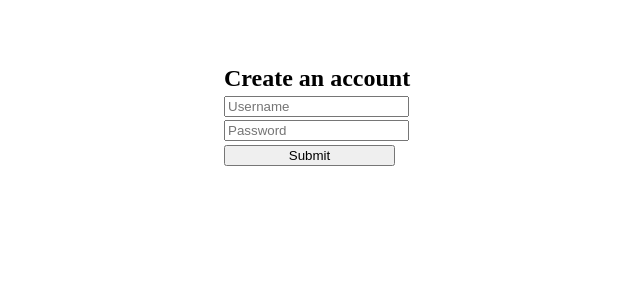
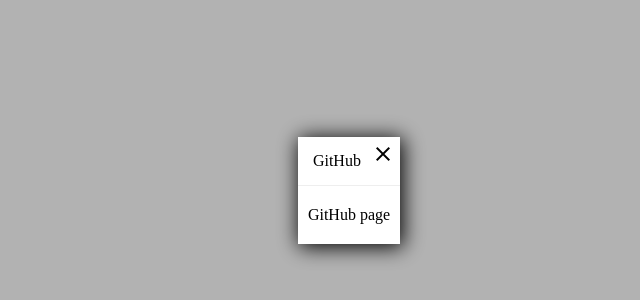
Before and after one commit to zorjfx/gymbook, a Vue app: page / in a window 1280 px wide. Shown: the part 210-510 px from the top of the page, without its empty margins (291-931 px from the left). Built offline with nearby package versions, Linux system fonts and the light colour scheme.

Commit message:
homework 35 unfinished

```diff
--- a/package.json
+++ b/package.json
@@ -11,6 +11,7 @@
     "axios": "^1.1.3",
     "core-js": "^3.8.3",
     "material-components-web": "^14.0.0",
+    "material-icons": "^1.13.1",
     "vue": "^3.2.13"
   },
   "devDependencies": {
--- a/src/App.vue
+++ b/src/App.vue
@@ -1,25 +1,24 @@
 <template>
-    <!-- <VueHeader></VueHeader> -->
     <!-- <CryptoPrice ticker="BTCUSDT"></CryptoPrice> -->
     <!-- <crypto-trade @deal-closed="(order) => closedDeal = order"></crypto-trade>
     <crypto-history :order="closedDeal"></crypto-history> -->
-    <login-form></login-form>
+    <!-- <login-form></login-form> -->
+    <!-- <register-form></register-form> -->
+    <login-modal></login-modal>
 </template>
 
 <script>
 /* eslint-disable */
-import VueHeader from './components/VueHeader.vue';
 import CryptoPrice from './components/CryptoPrice.vue';
 import CryptoTrade from './components/CryptoTrade.vue';
 import CryptoSelection from './components/CryptoSelection.vue';
 import CryptoHistory from './components/CryptoHistory.vue';
 import LoginForm from './components/LoginForm.vue';
-import { ref } from 'vue';
-
-// const closedDeal = ref(null);
+import RegisterForm from './components/RegisterForm.vue';
+import LoginModal from './components/LoginModal.vue';
 
 export default {
-    components: { VueHeader, CryptoPrice, CryptoTrade, CryptoSelection, CryptoHistory, LoginForm }
+    components: { CryptoPrice, CryptoTrade, CryptoSelection, CryptoHistory, LoginForm, RegisterForm, LoginModal }
 }
 
 
--- a/src/api/userAPI.js
+++ b/src/api/userAPI.js
@@ -1,5 +1,13 @@
 import axios from 'axios';
 
-export async function dataPost(username, password) {
-    await axios.post('https://reqres.in/api/login', { email: username, password });
+class APIClient {
+    dataPost() {
+
+    }
 }
+
+export class HTTPAPIClient extends APIClient {
+    async dataPost(email, username, password) {
+        await axios.post('https://reqres.in/api/login', { email, username, password })
+    }
+}
--- a/src/components/LoginForm.vue
+++ b/src/components/LoginForm.vue
@@ -1,11 +1,13 @@
 <template>
     <div id="parent">
         <div id="child">
-            <h2>Create an account</h2>
-            <input type="text" placeholder="Username" v-model="username">
-            <input type="text" placeholder="Password" v-model="password">
+            <h2>Log in</h2>
+            <login-input @user-enter="(accountDataUsername) => username = accountDataUsername" placeholder="Username">
+            </login-input>
+            <login-input @user-enter="(accountDataPassword) => password = accountDataPassword" placeholder="Password">
+            </login-input>
             <div id="errorDiv">{{ errorInfo }}</div>
-            <button @click="accountDataValidate()" id="submitButton">Submit</button>
+            <button @click="loginDataValidate()" id="submitButton">Submit</button>
         </div>
     </div>
 </template>
@@ -18,14 +20,17 @@
 
 <script setup>
 import { ref } from 'vue';
-import { dataPost } from '../api/userAPI.js'
+import { HTTPAPIClient } from '../api/userAPI.js';
+import LoginInput from './LoginInput.vue';
+// `     `
 
 const username = ref('');
 const password = ref('');
 const onlyLatinRegex = /^[A-Za-z]*$/;
 const errorInfo = ref('');
+const HTTPAPIClientLogin = new HTTPAPIClient();
 
-function accountDataValidate() {
+function loginDataValidate() {
     errorInfo.value = '';
     if (!username.value || username.value.length == 0) {
         errorInfo.value += 'Username cant be empty ';
@@ -36,7 +41,7 @@
     } else if (password.value && password.value.length <= 5) {
         errorInfo.value += 'Password is too short(min 5)';
     } else {
-        dataPost(username.value, password.value);
+        HTTPAPIClientLogin.dataPost(username.value, password.value);
     }
 }
 
--- /dev/null
+++ b/src/components/LoginInput.vue
@@ -0,0 +1,13 @@
+<template>
+    <input type="text" v-model="accountData" @input="$emit('userEnter', accountData)">
+</template>
+
+<script>
+export default {}
+</script>
+
+<script setup>
+import { ref } from 'vue';
+
+const accountData = ref(null);
+</script>
--- /dev/null
+++ b/src/components/LoginModal.vue
@@ -0,0 +1,98 @@
+<template>
+    <div class="modal-backdrop">
+        <div class="modal">
+            <header class="modal-header">
+                <slot name="header">
+                    GitHub
+                </slot>
+                <button type="button" class="btn-close" @click="close">
+                    <span class="material-icons-outlined">close</span>
+                </button>
+            </header>
+
+            <section class="modal-body">
+                <slot name="body">
+                    GitHub page
+                </slot>
+            </section>
+        </div>
+    </div>
+</template>
+
+<script>
+export default {
+
+}
+</script>
+
+<script setup>
+import 'material-icons/iconfont/material-icons.css';
+
+
+</script>
+
+<style scoped>
+.modal-backdrop {
+    position: fixed;
+    top: 0;
+    bottom: 0;
+    left: 0;
+    right: 0;
+    background-color: rgba(0, 0, 0, 0.3);
+    display: flex;
+    justify-content: center;
+    align-items: center;
+}
+
+.modal {
+    background: #FFFFFF;
+    box-shadow: 2px 2px 20px 1px;
+    overflow-x: auto;
+    display: flex;
+    flex-direction: column;
+}
+
+.modal-header,
+.modal-footer {
+    padding: 15px;
+    display: flex;
+}
+
+.modal-header {
+    position: relative;
+    border-bottom: 1px solid #eeeeee;
+    color: #000000;
+    justify-content: space-between;
+}
+
+.modal-footer {
+    border-top: 1px solid #eeeeee;
+    flex-direction: column;
+    justify-content: flex-end;
+}
+
+.modal-body {
+    position: relative;
+    padding: 20px 10px;
+}
+
+.btn-close {
+    position: absolute;
+    top: 0;
+    right: 0;
+    border: none;
+    font-size: 10px;
+    padding: 5px;
+    cursor: pointer;
+    font-weight: bold;
+    color: #000000;
+    background: transparent;
+}
+
+.btn-green {
+    color: white;
+    background: #000000;
+    border: 1px solid #000000;
+    border-radius: 2px;
+}
+</style>
--- /dev/null
+++ b/src/components/RegisterForm.vue
@@ -0,0 +1,94 @@
+<template>
+    <div id="parent">
+        <div id="child">
+            <h2>Create an account</h2>
+            <login-input placeholder="Username"
+                @user-enter="(accountDataUsername) => username = accountDataUsername"></login-input>
+            <login-input placeholder="Email"
+                @user-enter="(accountDataUsername) => email = accountDataUsername"></login-input>
+            <login-input placeholder="Password"
+                @user-enter="(accountDataUsername) => password = accountDataUsername"></login-input>
+            <login-input placeholder="Confirm password"
+                @user-enter="(accountDataUsername) => passwordConfirm = accountDataUsername"></login-input>
+            <div id="errorDiv"> {{ errorInfo }} </div>
+            <button id="submitButton" @click="registerDataValidate()">Submit</button>
+        </div>
+    </div>
+</template>
+
+<script>
+export default {}
+</script>
+
+<script setup>
+
+import LoginInput from './LoginInput.vue';
+import { ref } from 'vue';
+import { HTTPAPIClient } from '../api/userAPI.js';
+
+const username = ref('');
+const email = ref('');
+const password = ref('');
+const passwordConfirm = ref('');
+const errorInfo = ref('');
+const onlyLatinRegex = /^[A-Za-z]*$/;
+const HTTPAPIClientReg = new HTTPAPIClient();
+
+function registerDataValidate() {
+    errorInfo.value = '';
+    if (!username.value || username.value.length == 0) {
+        errorInfo.value += 'Username cant be empty ';
+    } else if (!password.value || password.value.length == 0) {
+        errorInfo.value += 'Password cant be empty ';
+    } else if (!onlyLatinRegex.test(username.value)) {
+        errorInfo.value += 'Username can contain only latin ';
+    } else if (password.value && password.value.length < 5) {
+        errorInfo.value += 'Password is too short(min 5) ';
+    } else if (!email.value.includes('@')) {
+        errorInfo.value += 'Incorrect email ';
+    } else if (passwordConfirm.value != password.value) {
+        errorInfo.value += 'Passwords should match';
+    } else {
+        HTTPAPIClientReg.dataPost(email.value, username.value, password.value);
+    }
+    // console.log(password.value, username.value, passwordConfirm.value, email.value);
+}
+
+</script>
+
+<style scoped>
+input {
+    margin-top: 2%;
+    margin-bottom: 2%;
+    display: flex;
+}
+
+#parent {
+    width: 100%;
+    height: 100%;
+    position: absolute;
+    top: 0;
+    left: 0;
+    overflow: auto;
+}
+
+#child {
+    position: absolute;
+    top: 50%;
+    left: 50%;
+    margin: -125px 0 0 -125px;
+}
+
+h2 {
+    margin: 0;
+    padding: 0;
+}
+
+#errorDiv {
+    color: brown;
+}
+
+#submitButton {
+    width: 171px;
+}
+</style>
--- a/src/components/VueButton.vue
+++ /dev/null
@@ -1,36 +0,0 @@
-/* eslint-disable */
-<template>
-    <button :class="{ active: clicked }" id="defaultButton" @:click="onClick()">{{buttonLabel}}</button>
-</template>
-
-<script setup>
-import { ref } from 'vue';
-
-
-function onClick() {
-    clicked.value = !clicked.value;
-    console.log(clicked.value);
-    buttonLabel.value = clicked.value ? "clicked" : "unclicked";
-
-}
-
-const clicked = ref(false);
-const buttonLabel = ref("not clicked");
-</script>
-
-<script>
-
-export default {
-}
-</script>
-
-<style>
-button {
-    height: 200px;
-    width: 100px;
-}
-
-.active {
-    background-color: red;
-}
-</style>
--- a/src/components/VueHeader.vue
+++ /dev/null
@@ -1,70 +0,0 @@
-/* eslint-disable */
-<template>
-    <link rel="preconnect" href="https://fonts.googleapis.com">
-    <link rel="preconnect" href="https://fonts.gstatic.com" crossorigin>
-    <link href="https://fonts.googleapis.com/css2?family=Oswald&display=swap" rel="stylesheet">
-    <header>
-        <img src="logo.jpg" id="logo">
-        <h1>GymBook</h1>
-        <div class="header_link">About us</div>
-        <div class="header_link">Update reports</div>
-        <div class="header_link">FAQ</div>
-        <a href="https://github.com/zorjfx/vue_projects" id="repositoryRef">Our repository</a>
-    </header>
-</template>
-
-<script>
-export default {
-
-}
-</script>
-
-<style scoped>
-header {
-    background-color: black;
-    margin: 0%;
-    padding: 0%;
-    height: 90px;
-    width: 100%;
-    display: flex;
-}
-
-h1 {
-    margin: 0%;
-    color: red;
-    font-family: 'Oswald', sans-serif;
-    font-size: 350%;
-}
-
-
-
-.header_link {
-    color: whitesmoke;
-    font-family: 'Oswald', sans-serif;
-    font-size: 30px;
-    display: inline-block;
-    padding-left: 70px;
-    position: relative;
-    top: 40px;
-    transition: 50ms;
-}
-
-
-#logo {
-    height: 90px;
-    background-color: black;
-    width: 90px;
-    padding: 0%;
-    margin: 0%;
-}
-
-#repositoryRef {
-    font-family: 'Oswald', sans-serif;
-    padding-top: 50px;
-    padding-left: 900px;
-    transition: 50ms;
-    font-size: 20px;
-    color: whitesmoke;
-
-}
-</style>
```
Also changed, not shown: 1 other file (tests, documents, lock files or other folders).
